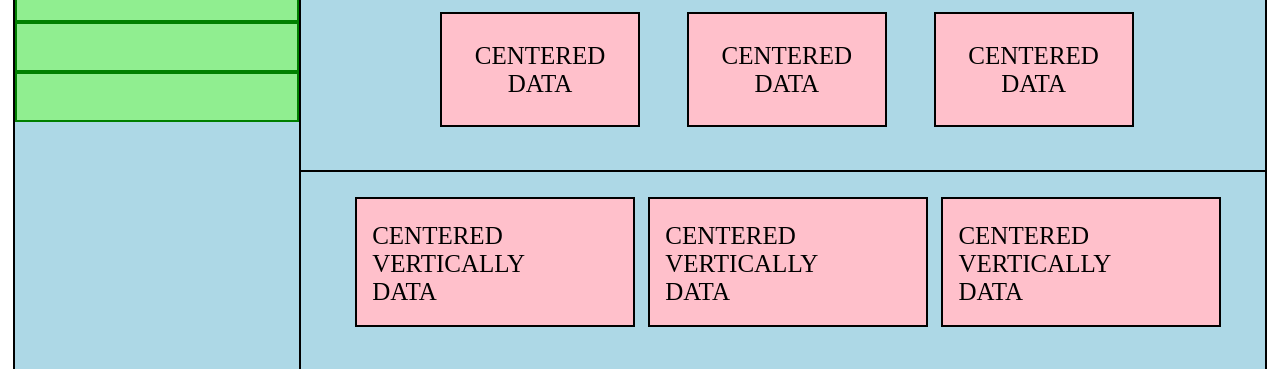
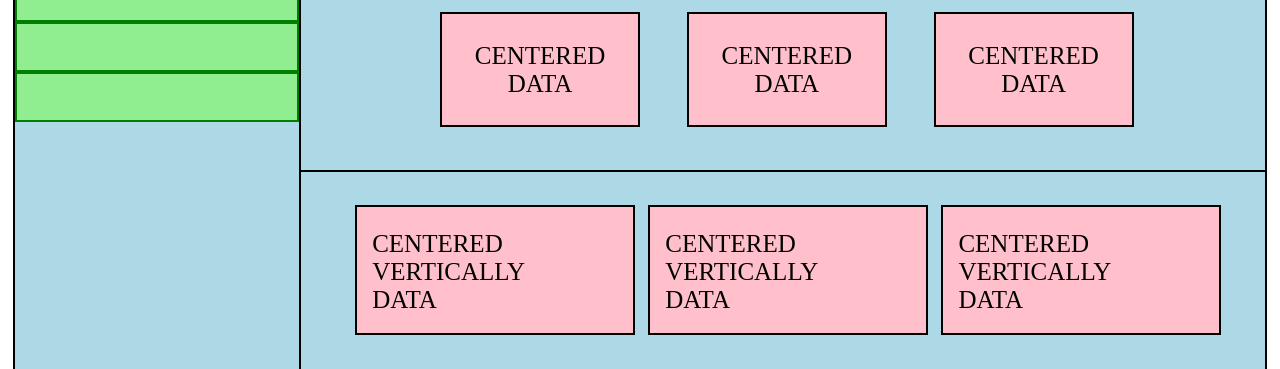
Before and after one commit to Evgeniy331/binary-academy-hw, a plain HTML site: page HW6/index.html in a window 1280 px wide. Shown: the part 278-647 px from the top of the page. Drawn offline with Linux system fonts and the light colour scheme.

Commit message:
homework 6 (forgot 1 vert. align)

```diff
--- a/HW6/css/style.css
+++ b/HW6/css/style.css
@@ -21,7 +21,7 @@ header {
 
 .image-block {
 	float: left;
-	background: url(../images/icon.png) #A4C2F4;;
+	background: url(../images/icon.png) #A4C2F4;
 	width: 13%;
 	height: 100px;
 	border: 2px solid black;
@@ -94,7 +94,7 @@ section {
 .second-part {
 	width: 100%;
 	height: 200px;
-
+	display: table;
 }
 
 .first-part ul {
@@ -120,8 +120,7 @@ section {
 }
 
 .li-content {
-
-width: 100%;
+	width: 100%;
 }
 
 .ribbon:after {
@@ -149,7 +148,10 @@ width: 100%;
 
 .second-part ul {
 	text-align: center;
-	padding-top: 25px;
+	height: 200px;
+	display: table-cell;  4
+	vertical-align: middle;
+	vertical-align: middle;
 }
 
 .second-part li {
```
